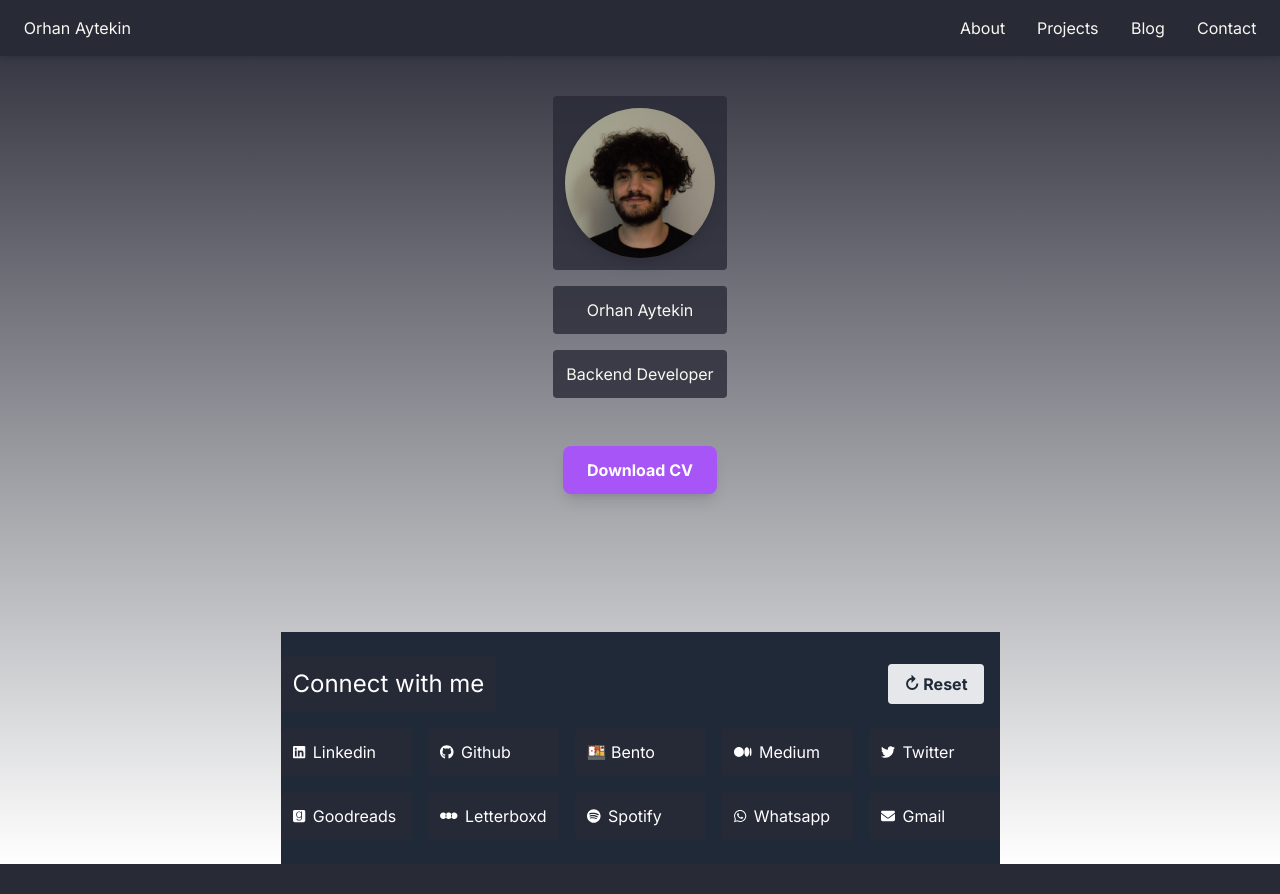
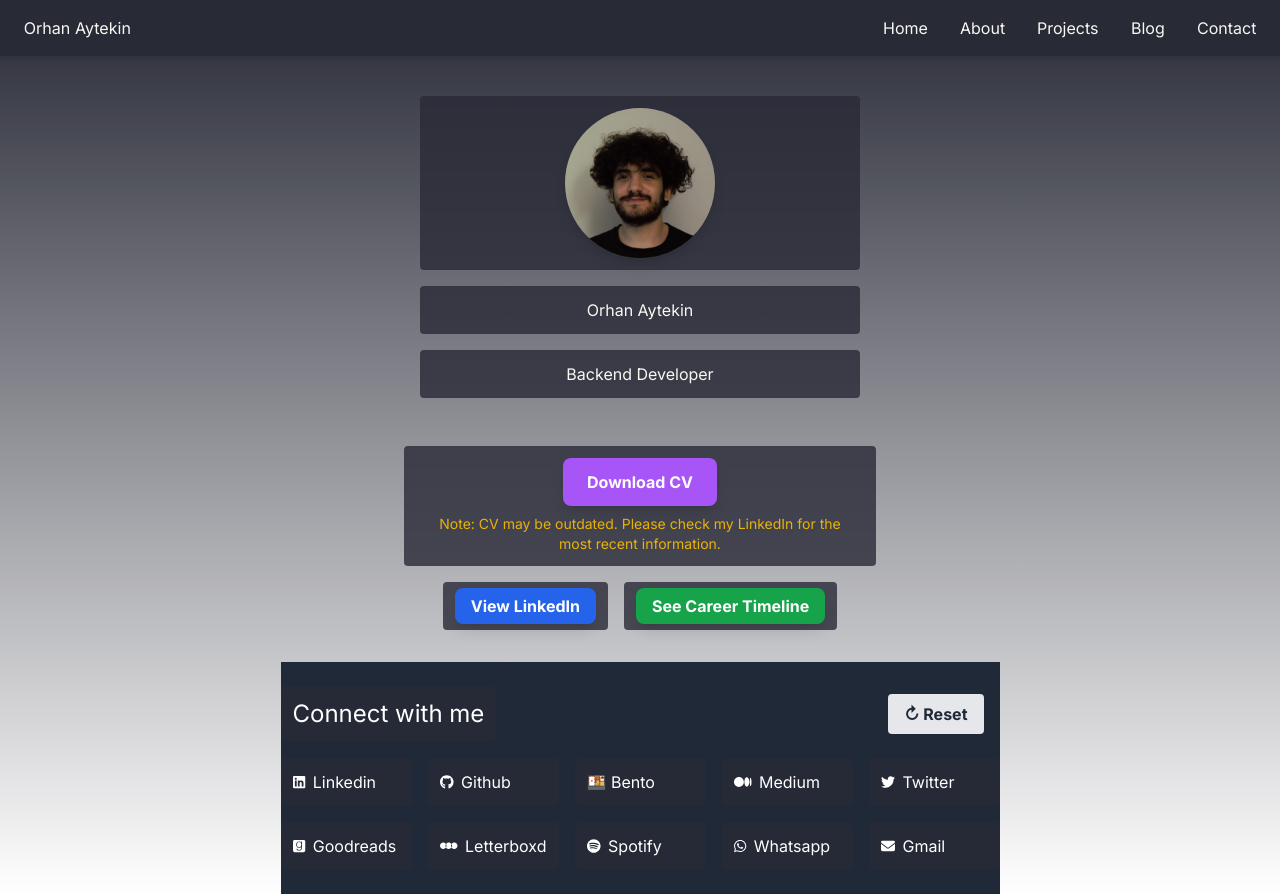
Before and after one commit to orhanaytekin/orhanaytekin.github.io, a Next.js app: page / in a window 1280 px wide. Before the commit the page ends 864 px from the top, so only its background shows below. Built offline with nearby package versions, Linux system fonts and the light colour scheme.

Commit message:
feat: added pop-up and few more buttons

```diff
--- a/src/app/globals.css
+++ b/src/app/globals.css
@@ -31,3 +31,12 @@ body {
     text-wrap: balance;
   }
 }
+
+@keyframes fadeOut {
+  from { opacity: 1; }
+  to { opacity: 0; }
+}
+
+.animate-fade-out {
+  animation: fadeOut 1s ease-out 4s forwards;
+}
--- a/src/app/page.tsx
+++ b/src/app/page.tsx
@@ -1,17 +1,49 @@
 import HeroSection from '../components/HeroSection';
+import Link from 'next/link';
+import { SOCIALS } from '../constants/socials';
+import DraggableResizableComponent from '../components/DraggableResizableComponent';
+import FadingPopup from '../components/FadingPopup';
 
 export default function Home() {
   return (
     <main>
       <HeroSection />
-      <div className="flex justify-center mt-8">
+      <FadingPopup />
+      <div className="flex flex-col items-center mt-8 space-y-4">
+        <DraggableResizableComponent>
+          <div className="flex flex-col items-center space-y-2">
             <a
-          href={"/orhanaytekin.github.io/cv.pdf"}
+              href="/orhanaytekin.github.io/cv.pdf"
               download="Orhan Aytekin CV"
               className="bg-purple-500 hover:bg-purple-700 text-white font-bold py-3 px-6 rounded-lg shadow-lg transition duration-300 ease-in-out transform hover:scale-105"
             >
               Download CV
             </a>
+            <div className="px-4 w-full max-w-md text-center">
+              <p className="text-yellow-500 text-sm">Note: CV may be outdated. Please check my LinkedIn for the most recent information.</p>
+            </div>
+          </div>
+        </DraggableResizableComponent>
+        <div className="flex space-x-4">
+          <DraggableResizableComponent>
+            <a
+              href={SOCIALS.linkedin}
+              target="_blank"
+              rel="noopener noreferrer"
+              className="bg-blue-600 hover:bg-blue-700 text-white font-bold py-2 px-4 rounded-lg shadow-lg transition duration-300 ease-in-out transform hover:scale-105"
+            >
+              View LinkedIn
+            </a>
+          </DraggableResizableComponent>
+          <DraggableResizableComponent>
+            <Link
+              href="/about#career-timeline"
+              className="bg-green-600 hover:bg-green-700 text-white font-bold py-2 px-4 rounded-lg shadow-lg transition duration-300 ease-in-out transform hover:scale-105"
+            >
+              See Career Timeline
+            </Link>
+          </DraggableResizableComponent>
+        </div>
       </div>
     </main>
   );
--- a/src/components/AboutSection.tsx
+++ b/src/components/AboutSection.tsx
@@ -9,8 +9,21 @@ const AboutSection = () => {
     <section className="grid-container fade-in">
       <TitleComponent text="About Me"/>
       <DraggableResizableComponent>
-        <p className="mb-4">I am Orhan Aytekin, a passionate Fullstack Developer with expertise in React, Flutter, Node.js, and more. I have a strong background in technology and a keen interest in building innovative solutions.</p>
+        <div className="mb-4">
+          <p className="mb-2">
+            I'm <strong>Orhan Aytekin</strong>, a <strong>Junior Backend Developer</strong> at PlusMinusOne. With a <strong>Computer Engineering</strong> degree from Hacettepe University (GPA 3.3/4.0), I specialize in:
+          </p>
+          <ul className="list-disc list-inside mt-2">
+            <li><strong>Backend:</strong> AWS, Node.js, TypeScript, NestJS</li>
+            <li><strong>Frontend:</strong> React, Next.js, Flutter</li>
+            <li><strong>Practices:</strong> CI/CD, Agile, Scrum</li>
+          </ul>
+          <p className="mt-2">
+            I have a strong background in technology and a keen interest in building innovative solutions.
+          </p>
+        </div>
       </DraggableResizableComponent>
+      <section id="career-timeline">
         <TitleComponent text="Career Timeline" centered={true}/>
         <Timeline position="alternate">
           <TimelineItem>
@@ -92,6 +105,7 @@ const AboutSection = () => {
           </TimelineItem>
         </Timeline>
       </section>
+    </section>
   );
 };
 
--- /dev/null
+++ b/src/components/FadingPopup.tsx
@@ -0,0 +1,25 @@
+"use client";
+
+import React, { useState, useEffect } from 'react';
+
+const FadingPopup: React.FC = () => {
+  const [isVisible, setIsVisible] = useState(true);
+
+  useEffect(() => {
+    const timer = setTimeout(() => {
+      setIsVisible(false);
+    }, 5000);
+
+    return () => clearTimeout(timer);
+  }, []);
+
+  if (!isVisible) return null;
+
+  return (
+    <div className="fixed top-20 right-8 bg-purple-500 text-white px-4 py-2 rounded-lg shadow-lg animate-fade-out text-left hidden md:block">
+      <p className="text-base">Tip: You can drag some of the elements on every page!</p>
+    </div>
+  );
+};
+
+export default FadingPopup;
--- a/src/components/ImageComponent.tsx
+++ b/src/components/ImageComponent.tsx
@@ -6,7 +6,14 @@ import Image from 'next/image';
 const ImageComponent = ({ alt, width, height }: { alt: string, width: number, height: number }) => {
   return (
     <DraggableResizableComponent>
-      <Image src={'orhanaytekin.github.io/profile.jpg'} alt='Orhan Aytekin' width={150} height={150} className="rounded-full shadow-lg" />
+      <Image
+        src={'orhanaytekin.github.io/profile.jpg'}
+        alt='Orhan Aytekin'
+        width={150}
+        height={150}
+        className="rounded-full shadow-lg mx-auto"
+        style={{ display: 'block' }}
+      />
     </DraggableResizableComponent>
   );
 };
--- a/src/components/NavBar.tsx
+++ b/src/components/NavBar.tsx
@@ -17,6 +17,7 @@ const NavBar = () => {
         <span className="icon" onClick={toggleMenu}>{isOpen ? '▲' : '▼'}</span>
       </div>
       <div className={`links ${isOpen ? 'open' : ''}`}>
+        <Link href="/">Home</Link>
         <Link href="/about">About</Link>
         <Link href="/projects">Projects</Link>
         <Link href="/blog">Blog</Link>
```
Lines whose indentation alone changed are shown as unchanged.
